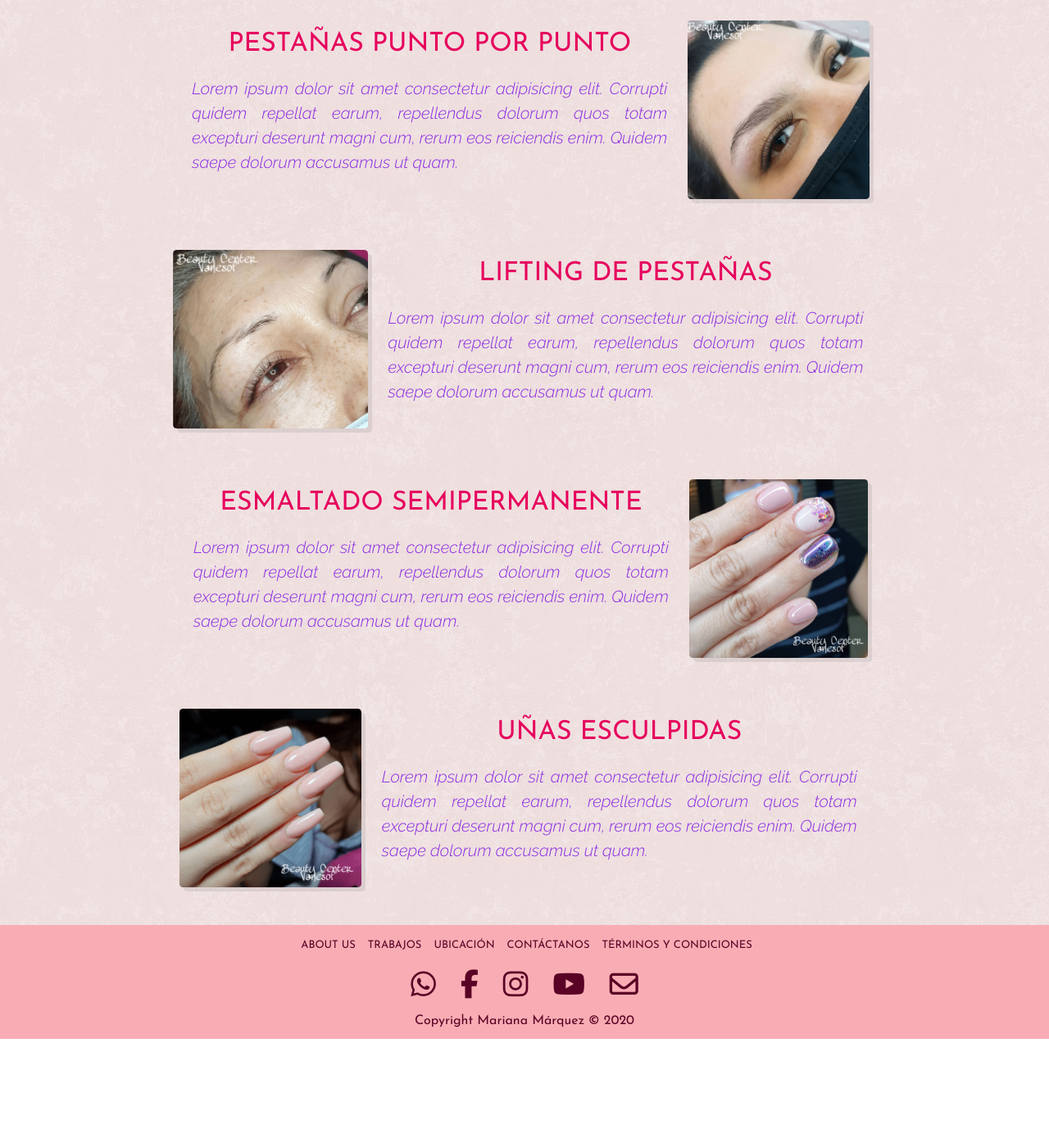
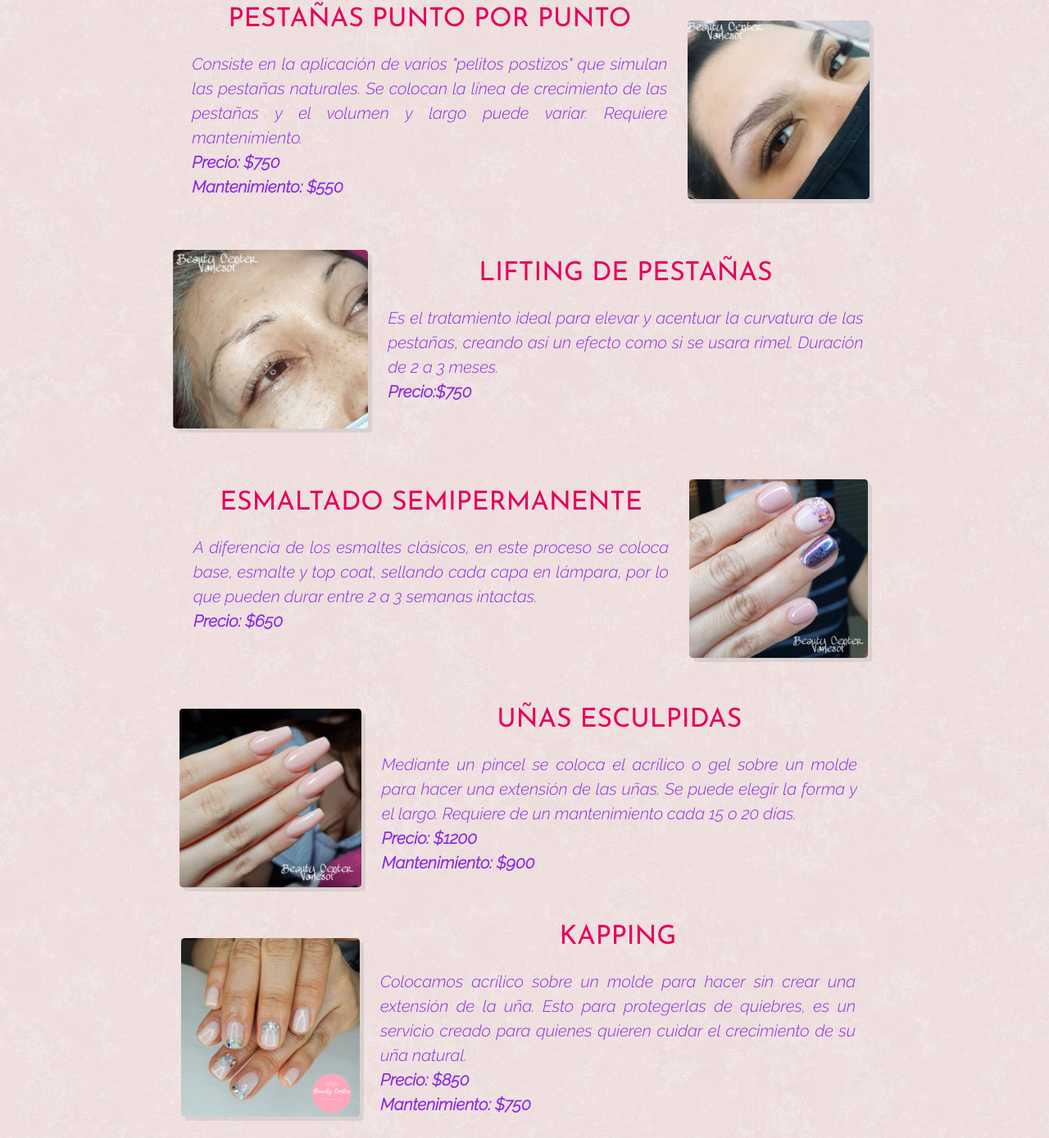
Before and after one commit to marianamq/beauty-center-vanesof, a website: page servicios.html in a window 1280 px wide. Shown: the part 391-1780 px from the top of the page at 82% size. Before the commit the page ends 1659 px from the top, so only its background shows below. Drawn offline with nearby package versions, Linux system fonts and the light colour scheme.

Commit message:
Agregando texto

```diff
--- a/servicios.html
+++ b/servicios.html
@@ -69,9 +69,14 @@
               Visagismo de Cejas
             </h2>
             <p class="servicios__card--p">
-              Lorem ipsum dolor sit amet consectetur adipisicing elit. Corrupti quidem repellat earum,
-              repellendus dolorum quos totam excepturi deserunt magni cum, rerum eos reiciendis enim.
-              Quidem saepe dolorum accusamus ut quam.
+              Estudiamos el tipo de rostro y, con ayuda de un hilo, trazamos líneas
+              que iran marcando el inicio, el arco y el final de las cejas.
+              Puede incluir Henna, el cual es un pigmento natural que se usa para
+              rellenar espacios donde haya ausencia de pelos.
+              <br>
+              <strong>Precio s/Henna: $350</strong>
+              <br>
+              <strong>Precio c/Henna: $420</strong>
             </p>
           </div>
         </div>
@@ -83,9 +88,13 @@
               Pestañas Punto por Punto
             </h2>
             <p class="servicios__card--p">
-              Lorem ipsum dolor sit amet consectetur adipisicing elit. Corrupti quidem repellat earum,
-              repellendus dolorum quos totam excepturi deserunt magni cum, rerum eos reiciendis enim.
-              Quidem saepe dolorum accusamus ut quam.
+              Consiste en la aplicación de varios "pelitos postizos" que simulan las pestañas
+              naturales. Se colocan la línea de crecimiento de las pestañas y el volumen
+              y largo puede variar. Requiere mantenimiento.
+              <br>
+              <strong>Precio: $750</strong>
+              <br>
+              <strong>Mantenimiento: $550</strong>
             </p>
           </div>
           <img src="./images/servicio_pestañas.PNG" alt="pestanias-punto-por-punto">
@@ -99,9 +108,10 @@
               Lifting de Pestañas
             </h2>
             <p class="servicios__card--p">
-              Lorem ipsum dolor sit amet consectetur adipisicing elit. Corrupti quidem repellat earum,
-              repellendus dolorum quos totam excepturi deserunt magni cum, rerum eos reiciendis enim.
-              Quidem saepe dolorum accusamus ut quam.
+              Es el tratamiento ideal para elevar y acentuar la curvatura de las pestañas,
+              creando así un efecto como si se usara rimel. Duración de 2 a 3 meses.
+              <br>
+              <strong>Precio:$750</strong>
             </p>
           </div>
         </div>
@@ -113,9 +123,11 @@
               Esmaltado Semipermanente
             </h2>
             <p class="servicios__card--p">
-              Lorem ipsum dolor sit amet consectetur adipisicing elit. Corrupti quidem repellat earum,
-              repellendus dolorum quos totam excepturi deserunt magni cum, rerum eos reiciendis enim.
-              Quidem saepe dolorum accusamus ut quam.
+              A diferencia de los esmaltes clásicos, en este proceso se coloca base, esmalte y
+              top coat, sellando cada capa en lámpara, por lo que pueden durar entre 2 a 3
+              semanas intactas.
+              <br>
+              <strong>Precio: $650</strong>
             </p>
           </div>
           <img src="./images/servicio_semi.jpg" alt="unias-semipermanente">
@@ -129,9 +141,32 @@
                       Uñas esculpidas
               </h2>
               <p class="servicios__card--p">
-                Lorem ipsum dolor sit amet consectetur adipisicing elit. Corrupti quidem repellat earum,
-                repellendus dolorum quos totam excepturi deserunt magni cum, rerum eos reiciendis enim.
-                Quidem saepe dolorum accusamus ut quam.
+                Mediante un pincel se coloca el acrílico o gel sobre un molde para hacer
+                una extensión de las uñas. Se puede elegir la forma y el largo.
+                Requiere de un mantenimiento cada 15 o 20 días.
+                <br>
+                <strong>Precio: $1200</strong>
+                <br>
+                <strong>Mantenimiento: $900</strong>
+              </p>
+            </div>
+        </div>
+      </article>
+      <article>
+        <div class="servicios__cont moverDerecha">
+            <img src="./images/galeria_uñas.jpg" alt="unias-esculpidas">
+            <div class="servicios__card">
+              <h2 class="servicios__card--title">
+                      Kapping
+              </h2>
+              <p class="servicios__card--p">
+                Colocamos acrílico sobre un molde para hacer sin crear una extensión de la uña.
+                Esto para protegerlas de quiebres, es un servicio creado para quienes quieren
+                cuidar el crecimiento de su uña natural.
+                <br>
+                <strong>Precio: $850</strong>
+                <br>
+                <strong>Mantenimiento: $750</strong>
               </p>
             </div>
         </div>
```
